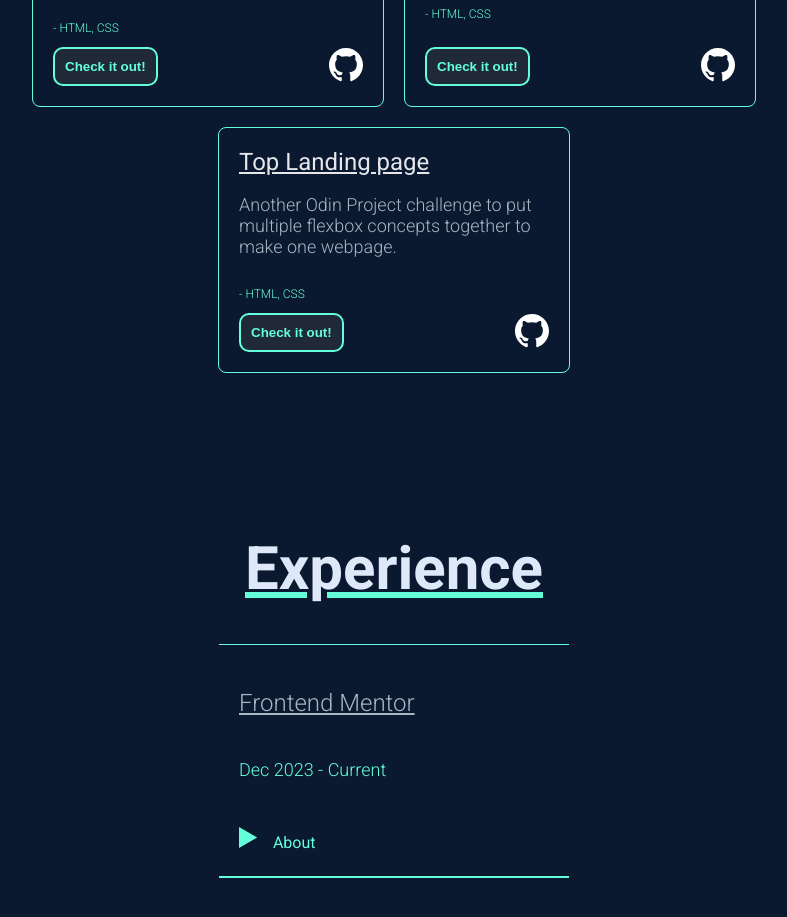
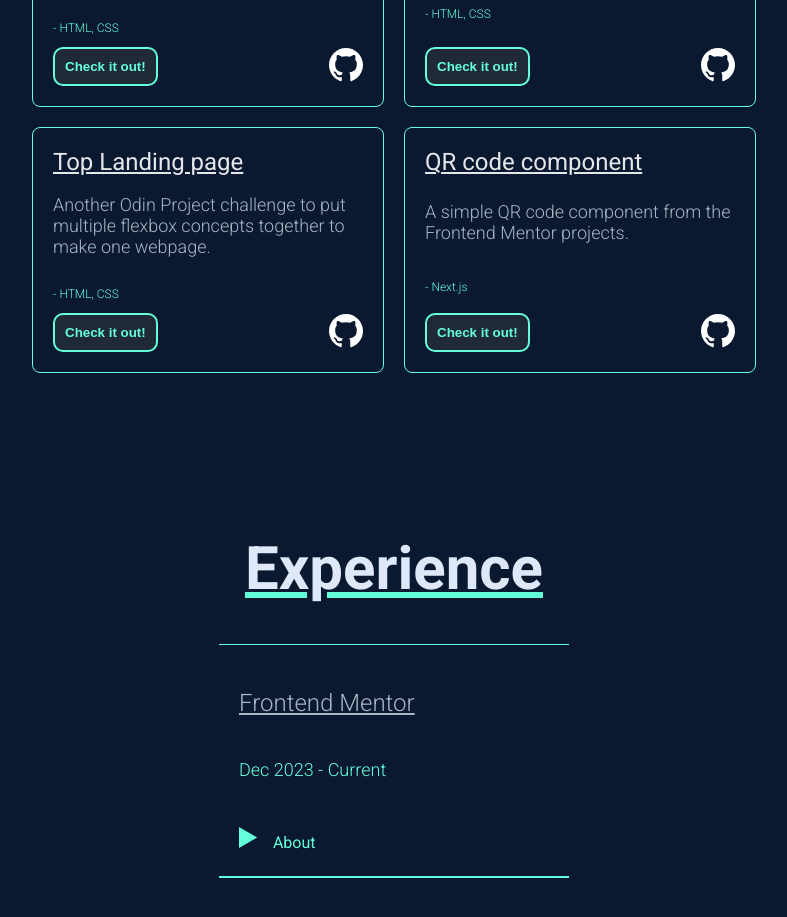
Before and after one commit to Chris-Wagg/personal-website-v3, a React (Create React App) app: page / in a window 1280 px wide. Shown: the part 2340-3257 px from the top of the page, without its empty margins (246-1033 px from the left). Built offline with nearby package versions, Linux system fonts and the light colour scheme.

Commit message:
qr component added to projects

```diff
--- a/src/pages/Projects.jsx
+++ b/src/pages/Projects.jsx
@@ -42,6 +42,13 @@ export default function Projects() {
 					liveLink='https://chris-wagg.github.io/TOP-landing-page/'
 					githubLink='https://github.com/Chris-Wagg/TOP-landing-page'
 				/>
+				<ProjectCard
+					projectName='QR code component'
+					aboutProject='A simple QR code component from the Frontend Mentor projects.'
+					projectTech='Next.js'
+					liveLink='https://chris-wagg.github.io/QR-code-component/'
+					githubLink='https://github.com/Chris-Wagg/QR-code-componen'
+				/>
 			</div>
 		</section>
 	)
```
